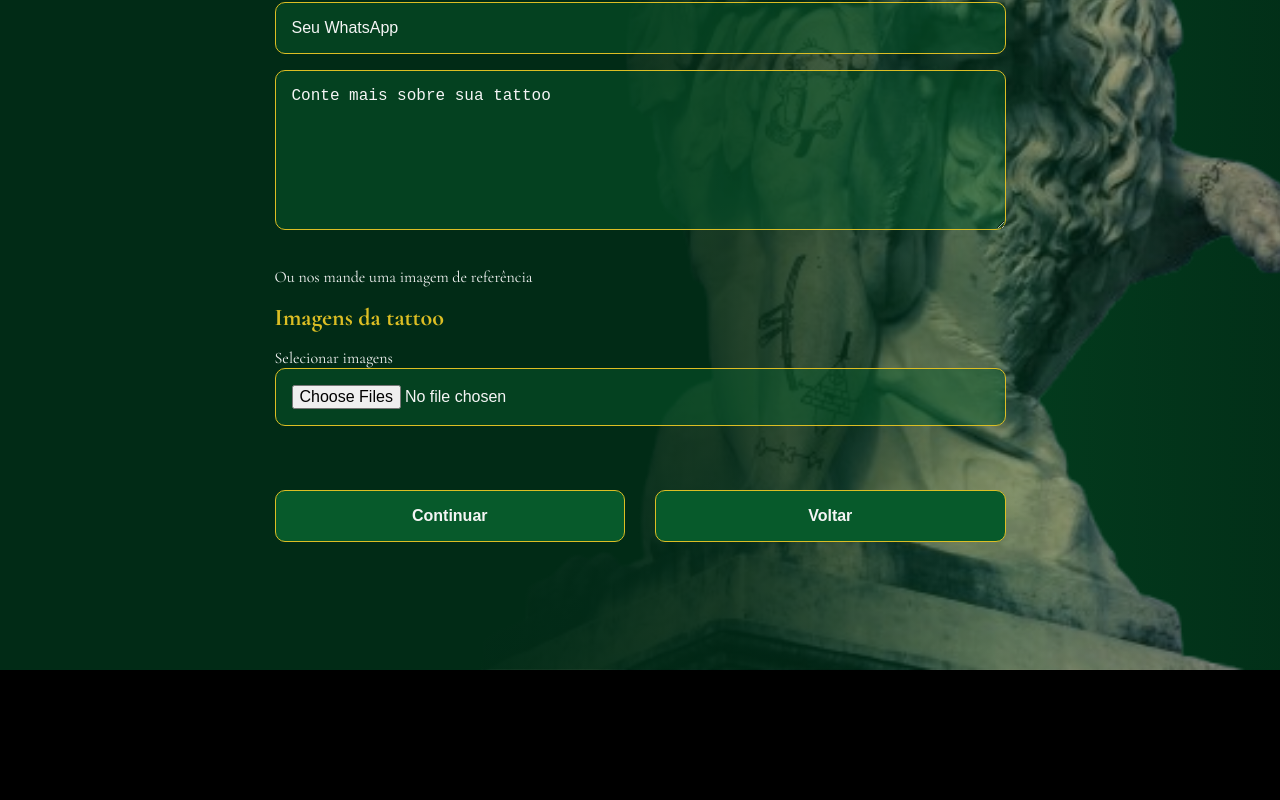
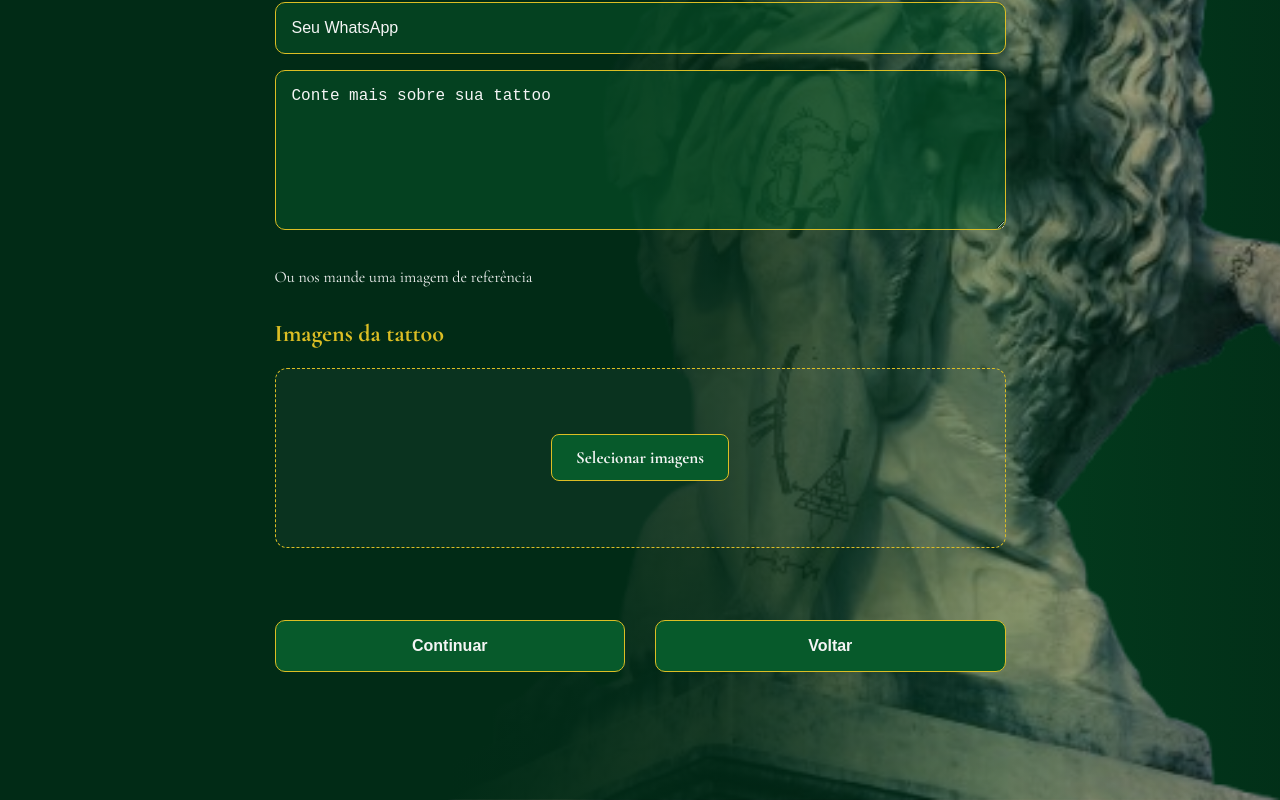
Before and after one commit to nvini16/TATOO, a React (Vite) app: page /TATOO/Agendamento in a window 1280 px wide. Shown: the part 686-1486 px from the top of the page. Before the commit the page ends 1356 px from the top, so only its background shows below. Built offline with nearby package versions, Linux system fonts and the light colour scheme.

Commit message:
style: estiliza cards e remoção de imagens do indexador

```diff
--- a/src/components/IndexadorImagens.jsx
+++ b/src/components/IndexadorImagens.jsx
@@ -114,7 +114,7 @@ function IndexadorImagens({onImagensChange}) {
                             className="indexador-imagem-remover"
                             onClick={() => handleRemoverImagem(index)}
                         >
-                            X
+                            𝓧
                         </button>
 
                         <img
--- a/src/main.jsx
+++ b/src/main.jsx
@@ -11,6 +11,7 @@ import './styles/responsive.css'
 import './styles/sobre.css'
 import './styles/trabalhos.css'
 import './styles/IndexadorImagens.css'
+
 import App from './App.jsx'
 
 
--- a/src/styles/IndexadorImagens.css
+++ b/src/styles/IndexadorImagens.css
@@ -0,0 +1,169 @@
+.indexador-imagens {
+    width: 100%;
+    margin-top: 32px;
+}
+
+.indexador-imagens h2 {
+    margin: 0 0 20px;
+    color: var(--marsali-tatoo-color-gold);
+    font-size: 24px;
+    font-weight: 700;
+}
+
+.indexador-imagens-area {
+    width: 100%;
+    min-height: 180px;
+    box-sizing: border-box;
+    padding: 32px;
+    border: 1px dashed var(--marsali-tatoo-color-gold);
+    border-radius: 12px;
+    background-color: rgba(245, 245, 245, 0.04);
+
+    display: flex;
+    flex-direction: column;
+    align-items: center;
+    justify-content: center;
+
+    transition:
+        border-color 0.3s ease,
+        background-color 0.3s ease,
+        box-shadow 0.3s ease;
+}
+
+.indexador-imagens-area:hover {
+    border-color: var(--marsali-tatoo-color-gold);
+    background-color: rgba(7, 90, 43, 0.12);
+    box-shadow: 0 8px 24px rgba(0, 0, 0, 0.12);
+}
+
+.indexador-imagens-area label {
+    display: inline-flex;
+    align-items: center;
+    justify-content: center;
+
+    padding: 12px 24px;
+
+    border: 1px solid var(--marsali-tatoo-color-gold);
+    border-radius: 8px;
+
+    background-color: var(--marsali-tatoo-color-green);
+    color: var(--marsali-tatoo-color-white);
+
+    font-size: 17px;
+    font-weight: 700;
+
+    cursor: pointer;
+
+    transition:
+        background-color 0.3s ease,
+        color 0.3s ease,
+        box-shadow 0.3s ease,
+        transform 0.3s ease;
+}
+
+.indexador-imagens-area label:hover {
+    background-color: var(--marsali-tatoo-color-dark-green);
+    color: var(--marsali-tatoo-color-gold);
+    box-shadow: 0 6px 18px rgba(0, 0, 0, 0.18);
+    transform: translateY(-2px);
+}
+
+.indexador-imagens-area input[type="file"] {
+    display: none;
+}
+
+.indexador-imagens-lista {
+    width: 100%;
+    margin-top: 24px;
+
+    display: grid;
+    grid-template-columns: repeat(auto-fill, minmax(180px, 1fr));
+    gap: 20px;
+}
+
+.indexador-imagem-card {
+    position: relative;
+    overflow: hidden;
+
+    border: 1px solid rgba(220, 190, 36, 0.35);
+    border-radius: 12px;
+
+    background-color: rgba(245, 245, 245, 0.04);
+    box-shadow: 0 8px 24px rgba(0, 0, 0, 0.12);
+
+    transition:
+        transform 0.3s ease,
+        border-color 0.3s ease,
+        box-shadow 0.3s ease;
+}
+
+.indexador-imagem-card:hover {
+    transform: translateY(-4px);
+
+    border-color: var(--marsali-tatoo-color-gold);
+
+    box-shadow:
+        0 12 28px rgba(0, 0, 0, 0.18)
+        0 0 12px rgba(220, 190, 36, 0.12);
+}
+
+.indexador-imagem-card img {
+    width: 100%;
+    height: 180px;
+
+    object-fit: cover;
+}
+
+.indexador-imagem-card p {
+    margin: 0;
+    padding: 12px;
+
+    color: var(--marsali-tatoo-color-white);
+
+    font-size: 15px;
+    font-weight: 600;
+
+    white-space: nowrap;
+    overflow: hidden;
+    text-overflow: ellipsis;
+}
+
+.indexador-imagem-remover {
+    position: absolute;
+    top: 8px;
+    right: 8px;
+
+    width: 30px;
+    height: 30px;
+    display: flex;
+    align-items: center;
+    justify-content: center;
+
+    padding: 0;
+
+    border: 1px solid var(--marsali-tatoo-color-gold);
+    border-radius: 50%;
+    background-color: var(--marsali-tatoo-color-dark-green);
+    color: var(--marsali-tatoo-color-white);
+
+    font-size: 14px;
+    font-weight: 700;
+
+    cursor: pointer;
+
+    z-index: 2;
+
+    transition:
+        background-color 0.3s ease,
+        color 0.3s ease,
+        transform 0.3s ease,
+        box-shadow 0.3s ease;
+}
+
+.indexador-imagem-remover:hover {
+    background-color: var(--marsali-tatoo-color-gold);
+    color: var(--marsali-tatoo-color-dark-gold);
+
+    transform: scale(1.08);
+    box-shadow: 0 4px 12px rgba(0, 0, 0, 0.2);
+}
```
